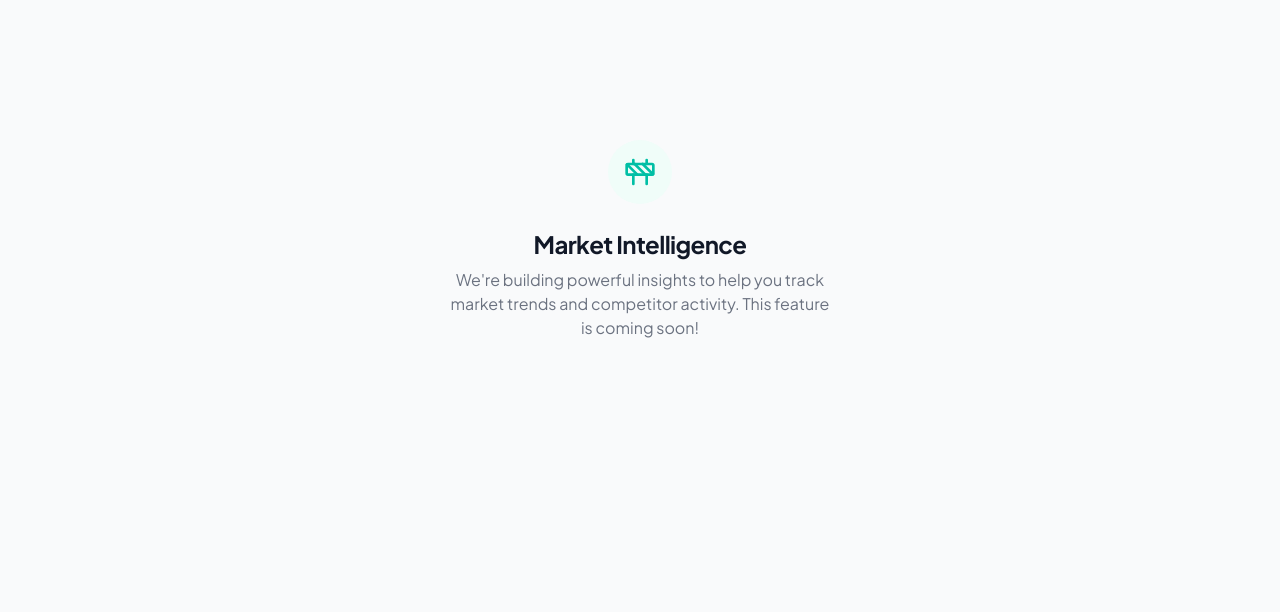
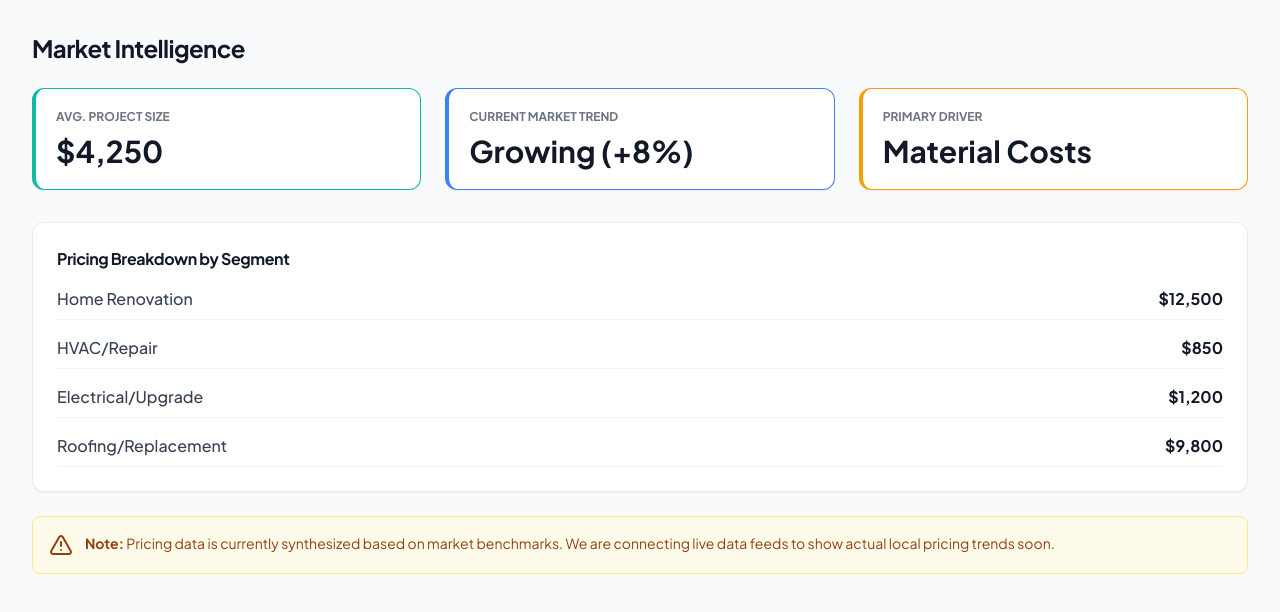
Before and after one commit to bpnelsen/prolink-ezly, a Next.js app: page /dashboard/market-intelligence in a window 1280 px wide. Shown: the top 612 px of the page. Built offline with nearby package versions, Linux system fonts and the light colour scheme.

Commit message:
feat: switch market intelligence to pricing analysis

```diff
--- a/src/app/dashboard/market-intelligence/page.tsx
+++ b/src/app/dashboard/market-intelligence/page.tsx
@@ -1,17 +1,58 @@
 'use client'
 
-import { Construction } from 'lucide-react'
+import { useState } from 'react'
+import { DollarSign, TrendingUp, BarChart3, AlertTriangle } from 'lucide-react'
 
 export default function MarketIntelligence() {
+  const [data] = useState({
+    avgProjectSize: '$4,250',
+    marketTrend: 'Growing (+8%)',
+    priceInflator: 'Material Costs',
+    segments: [
+      { name: 'Home Renovation', avg: '$12,500' },
+      { name: 'HVAC/Repair', avg: '$850' },
+      { name: 'Electrical/Upgrade', avg: '$1,200' },
+      { name: 'Roofing/Replacement', avg: '$9,800' },
+    ]
+  })
+
   return (
-    <div className="p-6 md:p-8 flex flex-col items-center justify-center min-h-[60vh] text-center">
-      <div className="w-16 h-16 bg-teal-50 rounded-full flex items-center justify-center mb-6">
-        <Construction size={32} className="text-teal-600" />
+    <div className="p-6 md:p-8">
+      <h1 className="text-2xl font-bold text-gray-900 mb-6">Market Intelligence</h1>
+
+      {/* Pricing Analysis Cards */}
+      <div className="grid grid-cols-1 md:grid-cols-3 gap-6 mb-8">
+        <div className="card p-5 border-l-4 border-teal-500">
+          <p className="text-xs font-bold text-gray-500 uppercase">Avg. Project Size</p>
+          <p className="text-3xl font-bold text-gray-900 mt-2">{data.avgProjectSize}</p>
+        </div>
+        <div className="card p-5 border-l-4 border-blue-500">
+          <p className="text-xs font-bold text-gray-500 uppercase">Current Market Trend</p>
+          <p className="text-3xl font-bold text-gray-900 mt-2">{data.marketTrend}</p>
+        </div>
+        <div className="card p-5 border-l-4 border-amber-500">
+          <p className="text-xs font-bold text-gray-500 uppercase">Primary Driver</p>
+          <p className="text-3xl font-bold text-gray-900 mt-2">{data.priceInflator}</p>
+        </div>
       </div>
-      <h1 className="text-2xl font-bold text-gray-900 mb-2">Market Intelligence</h1>
-      <p className="text-gray-500 max-w-sm">
-        We're building powerful insights to help you track market trends and competitor activity. This feature is coming soon!
-      </p>
+
+      {/* Segment Breakdown */}
+      <div className="card p-6">
+        <h2 className="font-bold text-gray-900 mb-4">Pricing Breakdown by Segment</h2>
+        <div className="space-y-4">
+          {data.segments.map((seg, i) => (
+            <div key={i} className="flex justify-between items-center border-b border-gray-100 pb-2">
+              <span className="text-gray-700 font-medium">{seg.name}</span>
+              <span className="font-bold text-gray-900">{seg.avg}</span>
+            </div>
+          ))}
+        </div>
+      </div>
+
+      <div className="mt-6 p-4 bg-amber-50 border border-amber-200 rounded-lg flex gap-3 text-amber-800 text-sm">
+        <AlertTriangle className="shrink-0" />
+        <p><strong>Note:</strong> Pricing data is currently synthesized based on market benchmarks. We are connecting live data feeds to show actual local pricing trends soon.</p>
+      </div>
     </div>
   )
 }
```
